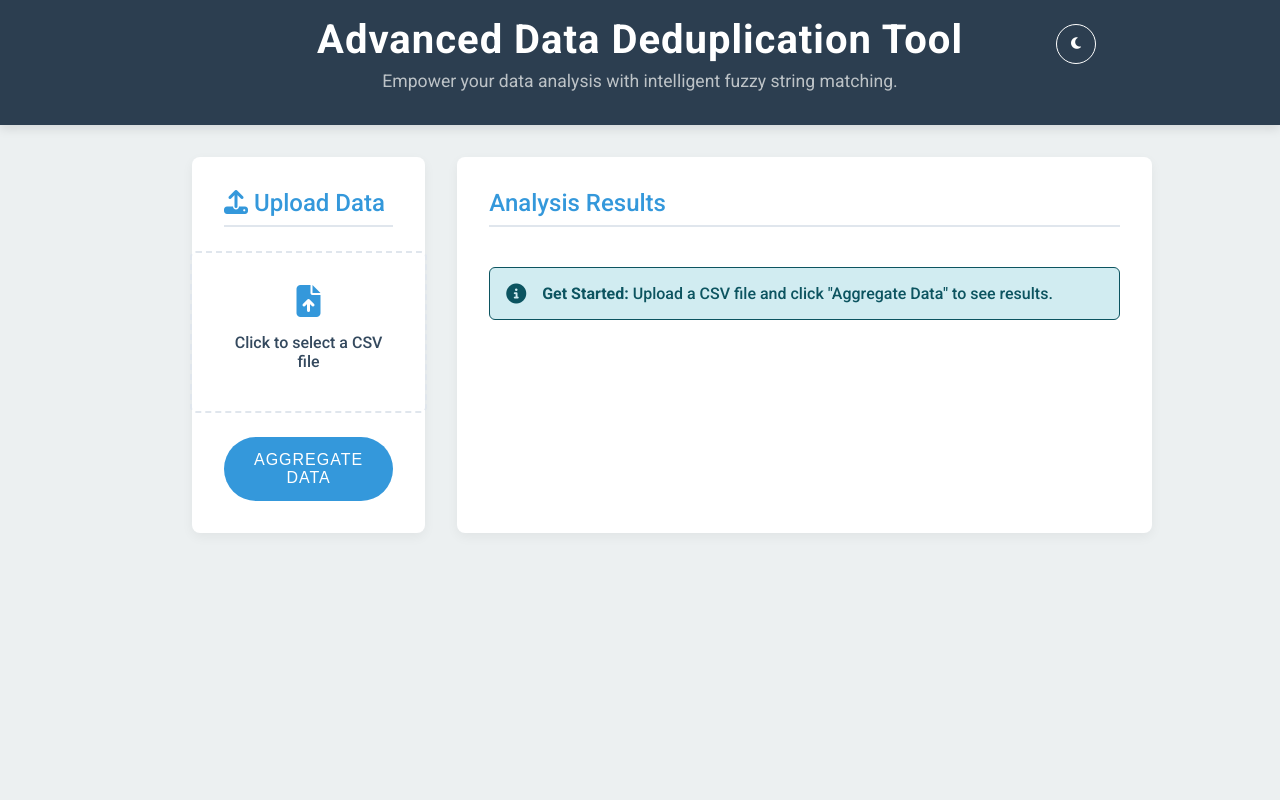
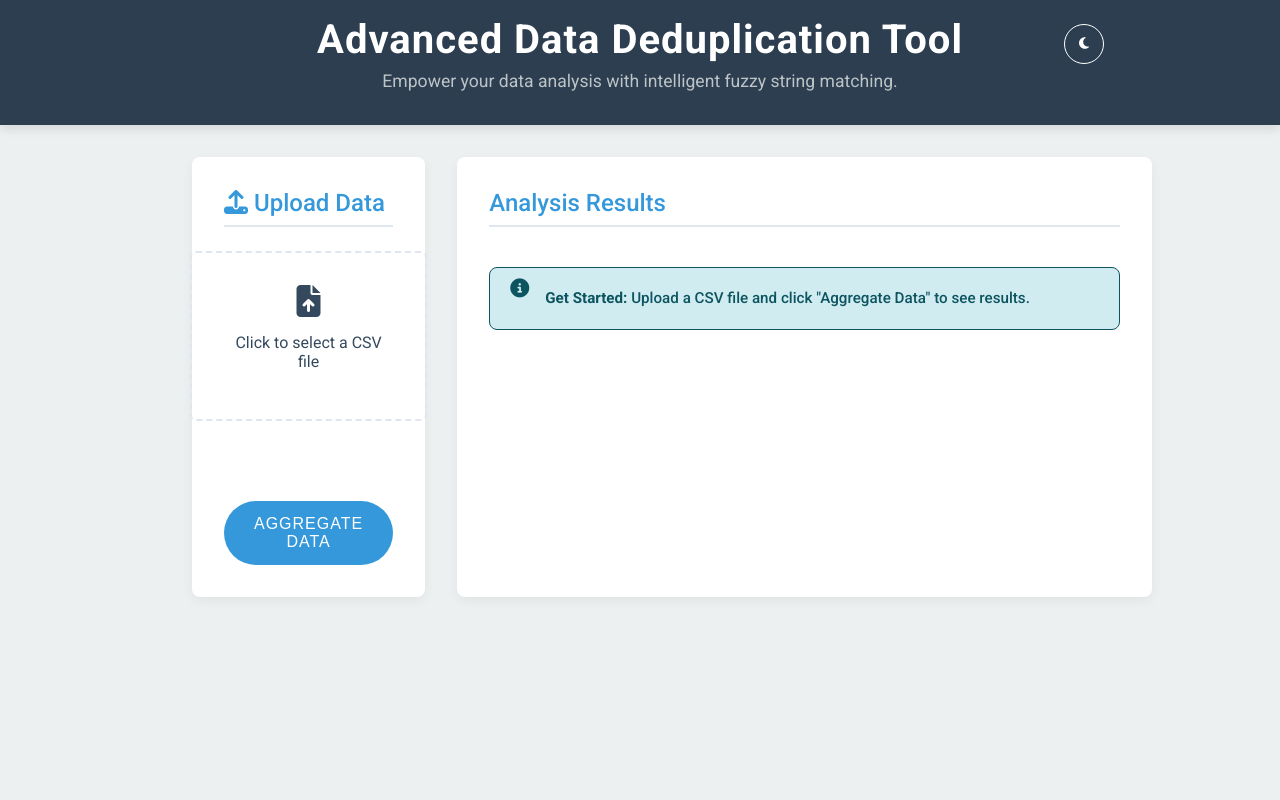
Before and after one commit to Kuldeep-Tapodhan/pandas-custom-aggregator, a Django app: page / in a window 1280 px wide; the page is wider, and only the part inside the window is pictured. Run offline with Django 5.2, Linux system fonts and the light colour scheme; some libraries are stand-ins or nearby versions.

Commit message:
UI fixed

```diff
--- a/core/templates/core/aggregation_page.html
+++ b/core/templates/core/aggregation_page.html
@@ -1,19 +1,15 @@
 <!DOCTYPE html>
 <html lang="en">
 <head>
-    <meta charset="UTF-8">
-    <meta name="viewport" content="width=device-width, initial-scale=1.0">
+    <meta charset="UTF-8" />
+    <meta name="viewport" content="width=device-width, initial-scale=1.0"/>
     <title>Advanced Data Deduplication Tool</title>
 
-    <link href="https://fonts.googleapis.com/css2?family=Roboto:wght@300;400;500;700&display=swap" rel="stylesheet">
-    <link href="https://cdnjs.cloudflare.com/ajax/libs/font-awesome/6.1.1/css/all.min.css" rel="stylesheet">
+    <link href="https://fonts.googleapis.com/css2?family=Roboto:wght@300;400;500;700&display=swap" rel="stylesheet"/>
+    <link href="https://cdnjs.cloudflare.com/ajax/libs/font-awesome/6.1.1/css/all.min.css" rel="stylesheet"/>
 
     <style>
-        /*
-        * -------------------------------------------------------------------------
-        * SECTION 1: Root Variables and Color Themes
-        * -------------------------------------------------------------------------
-        */
+        /* Root Variables and Theme Colors */
         :root {
             --primary-color: #2c3e50;
             --secondary-color: #3498db;
@@ -54,11 +50,7 @@
             --header-bg-color: #2b2b2b;
         }
 
-        /*
-        * -------------------------------------------------------------------------
-        * SECTION 2: Global Styles and Page Layout
-        * -------------------------------------------------------------------------
-        */
+        /* Global Styles */
         html, body {
             margin: 0;
             padding: 0;
@@ -74,6 +66,7 @@
             flex-direction: column;
             transition: background-color 0.3s, color 0.3s;
 
+            overflow-x: hidden;
         }
 
         .header-container {
@@ -82,9 +75,8 @@
             justify-content: center;
             background-color: var(--header-bg-color);
             color: white;
-            padding: 1rem 0; /* Reduced padding */
+            padding: 1rem 0;
             box-shadow: 0 4px 10px rgba(0, 0, 0, 0.1);
-            transition: background-color 0.3s;
             flex-shrink: 0;
         }
 
@@ -99,7 +91,7 @@
         #theme-toggle {
             position: absolute;
             top: 0.5rem;
-            right: 1.5rem;
+            right: 1rem;
             background-color: transparent;
             border: 1px solid white;
             color: white;
@@ -153,11 +145,7 @@
             }
         }
 
-        /*
-        * -------------------------------------------------------------------------
-        * SECTION 3: Card and Form Styling
-        * -------------------------------------------------------------------------
-        */
+        /* Cards and Forms */
         .card {
             background-color: var(--card-bg);
             border-radius: 8px;
@@ -180,7 +168,6 @@
             margin-bottom: 1.5rem;
             border-bottom: 2px solid var(--border-color);
             padding-bottom: 0.5rem;
-            flex-shrink: 0;
         }
 
         .form-group {
@@ -188,6 +175,7 @@
             flex-direction: column;
             align-items: center;
             gap: 1.5rem;
+            width: 100%;
         }
 
         .file-input-wrapper {
@@ -203,17 +191,6 @@
         .file-input-wrapper:hover {
             border-color: var(--secondary-color);
             background-color: rgba(52, 152, 219, 0.05);
-        }
-
-        .file-input-wrapper i {
-            color: var(--secondary-color);
-            margin-bottom: 0.5rem;
-        }
-
-        .file-input-wrapper p {
-            margin: 0.5rem 0;
-            font-weight: 500;
-            color: var(--text-color);
         }
 
         .file-input-wrapper input[type="file"] {
@@ -240,11 +217,7 @@
             box-shadow: 0 4px 10px rgba(0,0,0,0.1);
         }
 
-        /*
-        * -------------------------------------------------------------------------
-        * SECTION 4: Results and Table Styling
-        * -------------------------------------------------------------------------
-        */
+        /* Results Section */
         .results-section {
             display: flex;
             flex-direction: column;
@@ -273,113 +246,94 @@
 
         .results-table-container {
             width: 100%;
+            max-height: 400px;
+            overflow-y: auto;
             overflow-x: auto;
             border-radius: 6px;
             border: 1px solid var(--border-color);
             box-shadow: var(--shadow-light);
             background-color: var(--card-bg);
-
         }
 
         .results-table-container table {
             width: 100%;
             min-width: 700px;
             border-collapse: collapse;
-             overflow-y: auto;
-             overflow: visible;
         }
 
-        .results-table-container table th, .results-table-container table td {
+        .results-table-container th,
+        .results-table-container td {
             padding: 12px;
             text-align: left;
             font-size: 0.9rem;
             color: var(--text-color);
             border: 1px solid var(--border-color);
-            transition: background-color 0.3s;
         }
 
-        .results-table-container table th {
+        .results-table-container th {
             background-color: var(--bg-color);
             font-weight: 600;
             text-transform: uppercase;
         }
 
-        .results-table-container table tbody tr:nth-child(odd) {
+        .results-table-container tr:nth-child(even) {
+            background-color: var(--bg-color);
+        }
+
+        .results-table-container tr:nth-child(odd) {
             background-color: var(--card-bg);
         }
 
-        .results-table-container table tbody tr:nth-child(even) {
-            background-color: var(--bg-color);
-        }
-
-        .results-table-container table tbody tr:hover {
+        .results-table-container tr:hover {
             background-color: rgba(52, 152, 219, 0.1);
         }
 
-        /*
-        * -------------------------------------------------------------------------
-        * SECTION 5: Alerts and Messages
-        * -------------------------------------------------------------------------
-        */
+        /* Alerts */
         .alert {
-            padding: 1rem;
-            border-radius: 6px;
+            padding: 1.25rem;
+            border-radius: 8px;
             font-weight: 500;
             display: flex;
-            align-items: center;
+            align-items: flex-start;
             gap: 1rem;
-            transition: background-color 0.3s, color 0.3s;
+            line-height: 1.4;
+            font-size: 0.95rem;
         }
+
         .alert-danger {
             background-color: var(--danger-bg);
             color: var(--danger-color);
             border: 1px solid var(--danger-color);
         }
+
         .alert-success {
             background-color: var(--success-bg);
             color: var(--success-color);
             border: 1px solid var(--success-color);
         }
+
         .alert-info {
             background-color: var(--info-bg);
             color: var(--info-color);
             border: 1px solid var(--info-color);
         }
 
-        /*
-        * -------------------------------------------------------------------------
-        * SECTION 6: Animations and Responsiveness
-        * -------------------------------------------------------------------------
-        */
-        @keyframes fadeIn {
-            from { opacity: 0; }
-            to { opacity: 1; }
-        }
-
-        @keyframes slideIn {
-            from { opacity: 0; transform: translateY(20px); }
-            to { opacity: 1; transform: translateY(0); }
-        }
-
+        /* Responsive */
         @media (max-width: 768px) {
-            body {
-                padding: 20px;
-            }
-            .header-container {
-                padding: 1.5rem 0;
-            }
             .header h1 {
                 font-size: 2rem;
             }
-            .header p {
-                font-size: 1rem;
+
+            .container {
+                padding: 0.5rem;
             }
-            .container {
-                width: 100%;
-                padding: 0;
+
+            .card {
+                padding: 0.5rem;
             }
-            .card {
-                padding: 1rem;
+
+            .results-table-container table {
+                font-size: 0.8rem;
             }
         }
     </style>
@@ -402,10 +356,11 @@
                 <form id="aggregation-form" class="form-group" action="{% url 'aggregation_view' %}" method="post" enctype="multipart/form-data">
                     {% csrf_token %}
                     <label for="document" class="file-input-wrapper">
-                        <i class="fas fa-file-upload fa-2x" style="color: var(--secondary-color);"></i>
-                        <p style="margin: 0.5rem 0;">Click to select a CSV file</p>
+                        <i class="fas fa-file-upload fa-2x"></i>
+                        <p>Click to select a CSV file</p>
                         <input type="file" name="document" id="document" required>
                     </label>
+                    <p id="file-name" style="color: var(--text-light); font-style: italic;"></p>
                     <button type="submit" class="btn">Aggregate Data</button>
                 </form>
             </div>
@@ -442,16 +397,29 @@
     </div>
 
     <script>
-        document.getElementById('theme-toggle').addEventListener('click', function() {
+        // Theme toggle with persistence
+        const toggleButton = document.getElementById('theme-toggle');
+        const icon = toggleButton.querySelector('i');
+        const savedTheme = localStorage.getItem('theme');
+
+        if (savedTheme === 'dark') {
+            document.body.classList.add('dark-mode');
+            icon.classList.remove('fa-moon');
+            icon.classList.add('fa-sun');
+        }
+
+        toggleButton.addEventListener('click', function () {
             document.body.classList.toggle('dark-mode');
-            const icon = this.querySelector('i');
-            if (document.body.classList.contains('dark-mode')) {
-                icon.classList.remove('fa-moon');
-                icon.classList.add('fa-sun');
-            } else {
-                icon.classList.remove('fa-sun');
-                icon.classList.add('fa-moon');
-            }
+            const isDark = document.body.classList.contains('dark-mode');
+            localStorage.setItem('theme', isDark ? 'dark' : 'light');
+            icon.classList.toggle('fa-moon', !isDark);
+            icon.classList.toggle('fa-sun', isDark);
+        });
+
+        // File name display
+        document.getElementById('document').addEventListener('change', function () {
+            const fileName = this.files[0]?.name || "No file chosen";
+            document.getElementById('file-name').textContent = fileName;
         });
     </script>
 </body>
```
